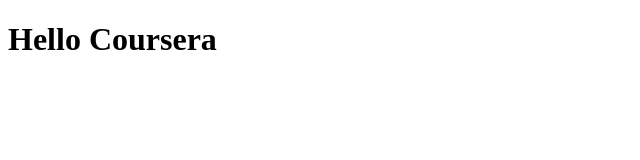
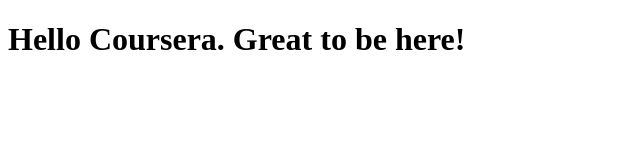
Before and after one commit to savakovic/coursera-test, a plain HTML site: page site/index.html in a window 1280 px wide. Shown: the whole page, without its empty margins (0-640 px from the left). Drawn offline with Linux system fonts and the light colour scheme.

Commit message:
Little changes.

```diff
--- a/site/index.html
+++ b/site/index.html
@@ -4,7 +4,7 @@
 	<title>Hello Cousera !</title>
 </head>
 <body>
-	<h1>Hello Coursera</h1>
+	<h1>Hello Coursera. Great to be here!</h1>
 
 </body>
 </html>
```
